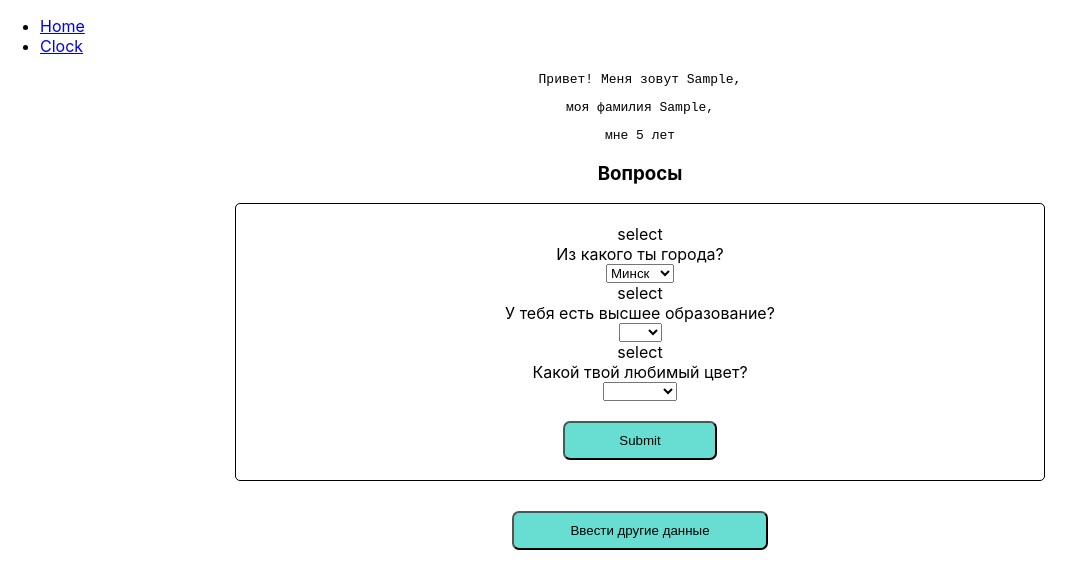
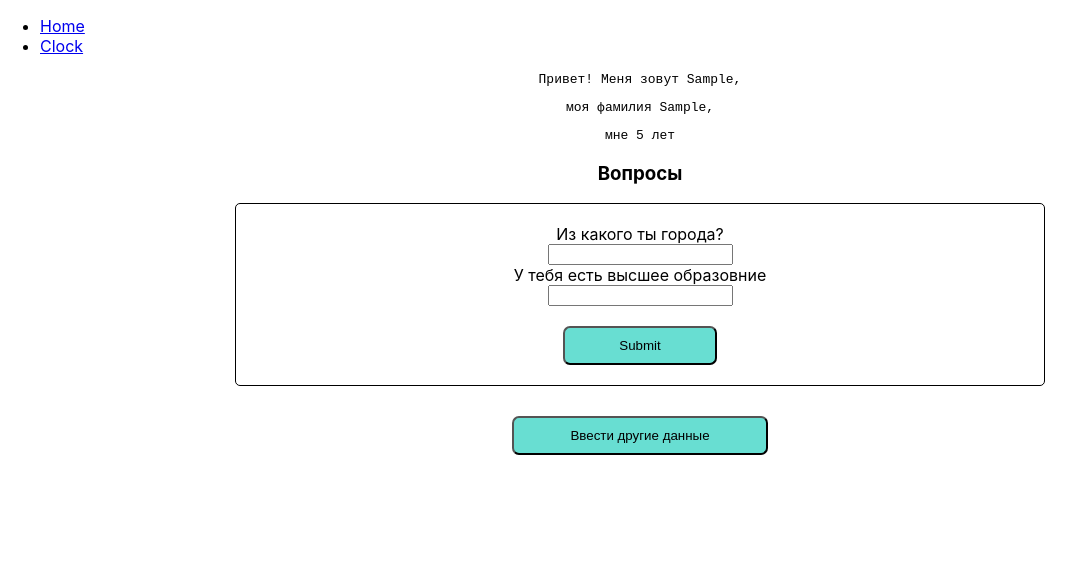
Before and after one commit to Aloxan12/ReactAndJsInstruments, a React (Create React App) app: page / in a window 1280 px wide. Both pictures are taken after typing "Sample", "Sample", "5" into the empty fields and a click on the input 640 px from the left and 228 px from the top of the page. Shown: the top 588 px of the page, without its empty margins (0-1085 px from the left). Built offline with nearby package versions, Linux system fonts and the light colour scheme.

Commit message:
Questionnaire

```diff
--- a/src/common/Valid/Questionnaire.tsx
+++ b/src/common/Valid/Questionnaire.tsx
@@ -92,17 +92,25 @@ const QuestionnaireComponent = () => {
         <div>
             <h3>Вопросы</h3>
             <form className={style.form} onSubmit={handleSubmit(onSubmit)}>
-                {quests.map(quest => {
-                    return (
-                        <>
-                            <label>select</label>
-                            {quest.title}
-                            <select {...register('select')} name='select'>
-                                {quest.answers?.map(answer => <option value={answer.title}>{answer.title}</option>)}
-                            </select>
-                        </>
-                    )
-                })}
+                <label>
+                    Из какого ты города?
+                </label>
+                <input type='text' {...register('city')} />
+                <label>
+                    У тебя есть высшее образовние
+                </label>
+                <input type='text' {...register('education')} />
+                {/*{quests.map(quest => {*/}
+                {/*    return (*/}
+                {/*        <>*/}
+                {/*            <label>select</label>*/}
+                {/*            {quest.title}*/}
+                {/*            <select {...register('select')} name='select'>*/}
+                {/*                {quest.answers?.map(answer => <option value={answer.title}>{answer.title}</option>)}*/}
+                {/*            </select>*/}
+                {/*        </>*/}
+                {/*    )*/}
+                {/*})}*/}
                 <input type='submit' className={style.btn}/>
             </form>
         </div>
```
